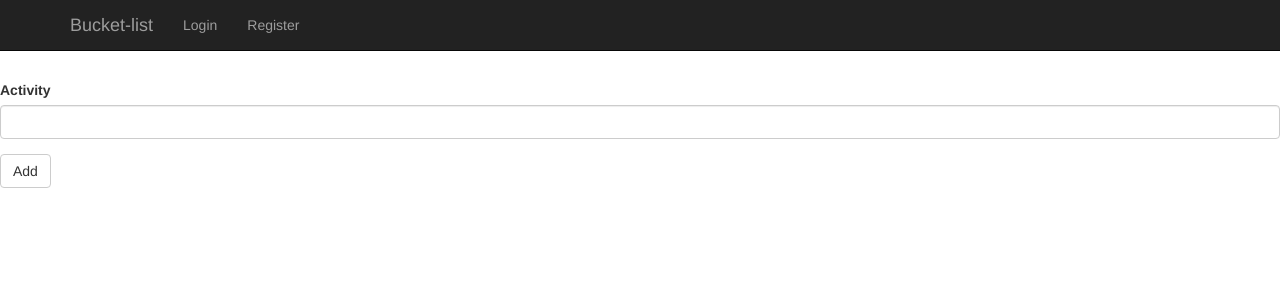
After one commit to kelvinkipsang/miniapp, a Python web app: template templates/Add.html in a window 1280 px wide. The commit adds this page. Shown: the top 300 px of the page. Run offline with Jinja, Linux system fonts and the light colour scheme; the template is opened without the code that fills it, so the values that code supplies are empty; some libraries are stand-ins or nearby versions.

Commit message:
adding create and add bucketlist forms

```diff
--- /dev/null
+++ b/templates/Add.html
@@ -0,0 +1,65 @@
+<!DOCTYPE html>
+<html lang="en">
+    <head>
+        <meta name="viewport" content="width=device-width, initial-scale=1">
+
+
+        <!-- Website CSS style -->
+        <link href="css/bootstrap.min.css" rel="stylesheet">
+
+        <!-- Website Font style -->
+        <link rel="stylesheet" href="https://maxcdn.bootstrapcdn.com/font-awesome/4.6.1/css/font-awesome.min.css">
+        <link rel="stylesheet" href="style.css">
+        <!-- Google Fonts -->
+        <link href='https://fonts.googleapis.com/css?family=Passion+One' rel='stylesheet' type='text/css'>
+        <link href='https://fonts.googleapis.com/css?family=Oxygen' rel='stylesheet' type='text/css'>
+
+        <title>Register</title>
+    </head>
+    <body>
+        <nav class="navbar navbar-inverse navbar-fixed-top" role="navigation">
+        <div class="container">
+            <!-- Brand and toggle get grouped for better mobile display -->
+            <div class="navbar-header">
+                <button type="button" class="navbar-toggle" data-toggle="collapse" data-target="#bs-example-navbar-collapse-1">
+                    <span class="sr-only">Toggle navigation</span>
+                    <span class="icon-bar"></span>
+                    <span class="icon-bar"></span>
+                    <span class="icon-bar"></span>
+                </button>
+                <a class="navbar-brand" href="index.html">Bucket-list</a>
+            </div>
+            <!-- Collect the nav links, forms, and other content for toggling -->
+            <div class="collapse navbar-collapse" id="bs-example-navbar-collapse-1">
+                <ul class="nav navbar-nav">
+                    <li>
+                        <a href="login.html">Login</a>
+                    </li>
+                    <li>
+                        <a href="register.html">Register</a>
+
+                    </li>
+
+                </ul>
+            </div>
+            <!-- /.navbar-collapse -->
+        </div>
+        <!-- /.container -->
+    </nav>
+    <br><br><br><br>
+        <form>
+  <div class="form-group">
+    <label for="email">Activity</label>
+    <input type="email" class="form-control" id="email">
+  </div>
+
+
+  <button type="submit" class="btn btn-default">Add</button>
+</form>
+
+         <!-- jQuery (necessary for Bootstrap's JavaScript plugins) -->
+    <script src="https://ajax.googleapis.com/ajax/libs/jquery/1.12.4/jquery.min.js"></script>
+    <!-- Include all compiled plugins (below), or include individual files as needed -->
+    <script src="js/bootstrap.min.js"></script>
+    </body>
+</html>
--- a/templates/index.html
+++ b/templates/index.html
@@ -71,7 +71,7 @@
                     <h6 class="section-heading"></h6>
                     <a class="links1" href="create.html">Create Bucketlist</a><br><br>
                     <a class="links1" href="#">My Bucketlist</a><br><br>
-                    <a class="links1" href="#">Add Activities</a>
+                    <a class="links1" href="Add.html">Add Activities</a>
                     <h6 class="section-heading"></h6>
 
                 </div>
```
Also changed, not shown: templates/create.html (added, +65 -0 lines).
